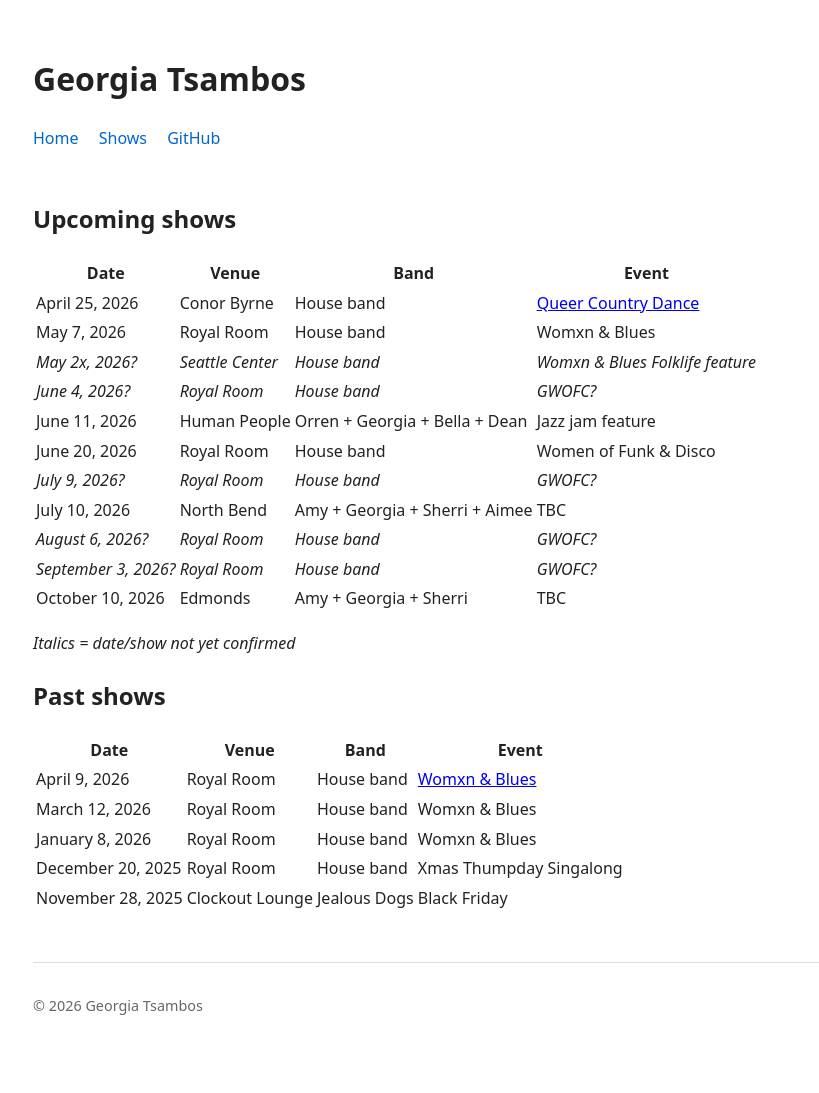
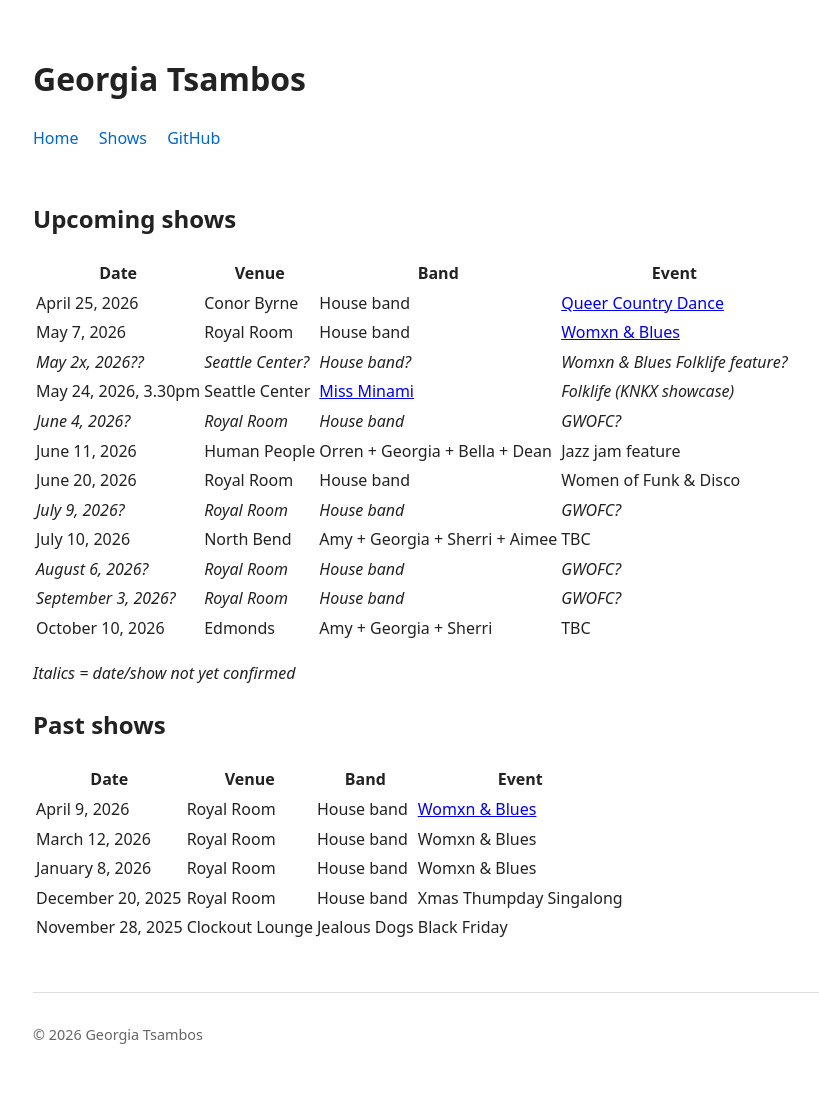
Before and after one commit to gtsambos/gtsambos.github.io, a Jekyll site: the page built from shows.md, in a window 1280 px wide. Shown: the whole page, without its empty margins (207-1026 px from the left). Built offline with Jekyll 4.4.1, drawn with Linux system fonts in a browser that asks for light colours; before the commit the page ends 1063 px from its top, so only the background shows below that.

Commit message:
Updated to add Minami's show details

```diff
--- a/shows.md
+++ b/shows.md
@@ -5,19 +5,20 @@
 
 ## Upcoming shows
 
-| Date                 | Venue                  | Band                           | Event |
-|----------------------|------------------------|--------------------------------|-------|
-| April 25, 2026       | Conor Byrne            | House band                     | [Queer Country Dance](https://www.conorbyrnepub.com/calendar#/events/167538) |
-| May 7, 2026          | Royal Room             | House band                     | Womxn & Blues |
-| *May 2x, 2026?*      | *Seattle Center*       | *House band*                   | *Womxn & Blues Folklife feature* |
-| *June 4, 2026?*      | *Royal Room*           | *House band*                   | *GWOFC?* |
-| June 11, 2026        | Human People           | Orren + Georgia + Bella + Dean | Jazz jam feature |
-| June 20, 2026        | Royal Room             | House band                     | Women of Funk & Disco |
-| *July 9, 2026?*      | *Royal Room*           | *House band*                   | *GWOFC?* |
-| July 10, 2026        | North Bend             | Amy + Georgia + Sherri + Aimee | TBC |
-| *August 6, 2026?*    | *Royal Room*           | *House band*                   | *GWOFC?* |
-| *September 3, 2026?* | *Royal Room*           | *House band*                   | *GWOFC?* |
-| October 10, 2026     | Edmonds                | Amy + Georgia + Sherri         | TBC |
+| Date                 | Venue                  | Band                                   | Event |
+|----------------------|------------------------|----------------------------------------|-------|
+| April 25, 2026       | Conor Byrne            | House band                             | [Queer Country Dance](https://www.conorbyrnepub.com/calendar#/events/167538) |
+| May 7, 2026          | Royal Room             | House band                             | [Womxn & Blues](https://theroyalroomseattle.com/event/womxn-blues-i-knew-i-could-fly) |
+| *May 2x, 2026??*     | *Seattle Center?*      | *House band?*                          | *Womxn & Blues Folklife feature?* |
+| May 24, 2026, 3.30pm | Seattle Center         | [Miss Minami](https://missminami.com/) | *Folklife (KNKX showcase)* |
+| *June 4, 2026?*      | *Royal Room*           | *House band*                           | *GWOFC?* |
+| June 11, 2026        | Human People           | Orren + Georgia + Bella + Dean         | Jazz jam feature |
+| June 20, 2026        | Royal Room             | House band                             | Women of Funk & Disco |
+| *July 9, 2026?*      | *Royal Room*           | *House band*                           | *GWOFC?* |
+| July 10, 2026        | North Bend             | Amy + Georgia + Sherri + Aimee         | TBC |
+| *August 6, 2026?*    | *Royal Room*           | *House band*                           | *GWOFC?* |
+| *September 3, 2026?* | *Royal Room*           | *House band*                           | *GWOFC?* |
+| October 10, 2026     | Edmonds                | Amy + Georgia + Sherri                 | TBC |
 
 *Italics = date/show not yet confirmed*
 
```
